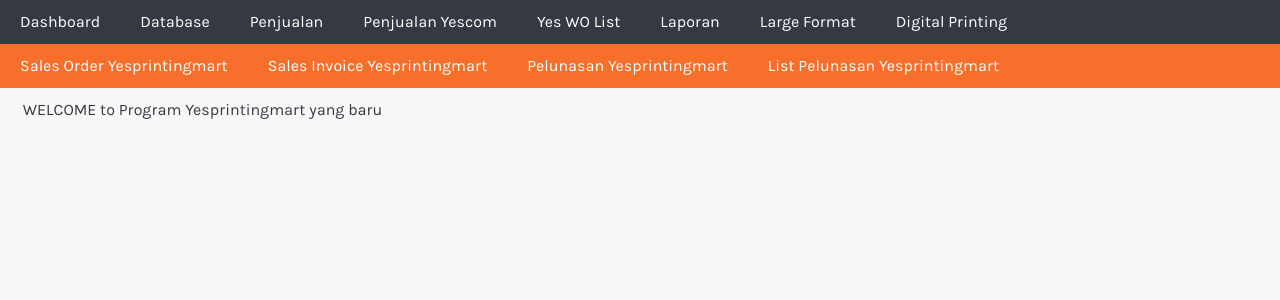
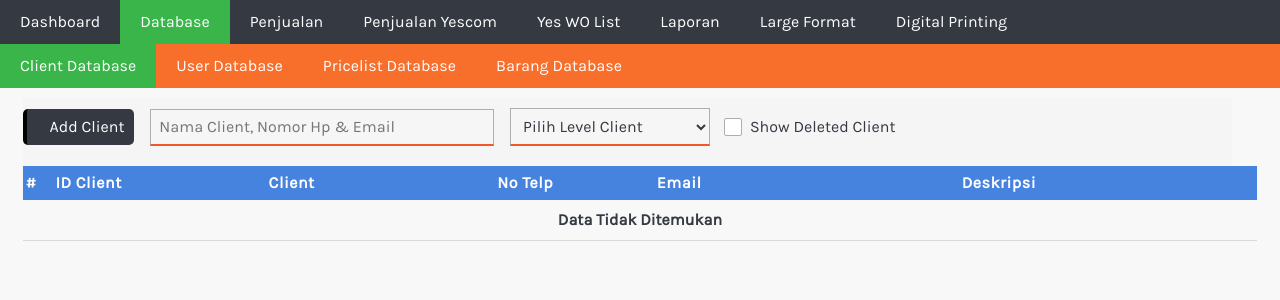
Before and after one commit to hendralien32/yesprintingmart, a PHP site: page /program/?page=Client_YPM&tab=DatabaseYPM in a window 1280 px wide. Shown: the part 68-368 px from the top of the page. Run offline with PHP 8.4, Linux system fonts and the light colour scheme; the visitor is signed in with stand-in values (Sample User, id 1); tables that the repository leaves empty or names only in its code hold one stand-in row (values such as "Sample post"); some libraries are stand-ins or nearby versions; some web fonts are replaced.

Commit message:
Update Program 29/04/2020 05.56

```diff
--- /dev/null
+++ b/program/Ajax/database_client_ajax.php
@@ -0,0 +1,115 @@
+<?php
+    require_once "../../function.php";
+
+    if($_POST['type_client']!="") {
+        $add_where = "and customer.level_client ='$_POST[type_client]'";
+    } elseif($_POST['data']!="") {
+        $add_where = "and ( customer.nama_client LIKE '%$_POST[data]%' or customer.no_telp LIKE '%$_POST[data]%' or customer.email LIKE '%$_POST[data]%' )";
+    } else {
+        $add_where = "";
+    }
+?>
+
+<center><img src="../images/0_4Gzjgh9Y7Gu8KEtZ.gif" width="150px" id="loader" style="display:none;"></center>
+    <table>
+        <tbody>
+            <tr>
+                <th width="1%">#</th>
+                <th width="8%" id="cid">ID Client</th>
+                <th width="25%" id="client">Client</th>
+                <th width="13%">No Telp</th>
+                <th width="12%">Email</th>
+                <th width="40%">Deskripsi</th>
+                <th width="1%"></th>
+            </tr>
+            <?php
+                $sql =
+                "SELECT
+                    customer.cid,
+                    customer.nama_client,
+                    customer.no_telp,
+                    customer.email,
+                    customer.alamat_kantor as deskripsi,
+                    customer.level_client,
+                    customer.status_client,
+                    customer.special
+                FROM
+                    customer
+                WHERE
+                    customer.status_client = '$_POST[show_delete]'
+                    $add_where
+                ORDER BY
+                    customer.cid
+                DESC
+                ";
+                $no = 0;
+                $result = $conn_OOP -> query($sql);
+                if ($result->num_rows > 0) :
+                    while ($row = $result->fetch_assoc()) :
+                        $handphone = $row['no_telp'];
+                        if(strlen($handphone)=="7") {
+                            $telp_1=substr($handphone,0,3);
+                            $telp_2=substr($handphone,3,4);
+                            $no_telp="(061) ". $telp_1 . "-" .$telp_2;
+                        } elseif(strlen($handphone)=="10") {
+                            $telp_1=substr($handphone,0,4);
+                            $telp_2=substr($handphone,4,3);
+                            $telp_3=substr($handphone,7,3);
+                            $no_telp=$telp_1 . "-". $telp_2 . "-" .$telp_3;
+                        } elseif(strlen($handphone)=="11") {
+                            $telp_1=substr($handphone,0,4);
+                            $telp_2=substr($handphone,4,4);
+                            $telp_3=substr($handphone,8,3);
+                            $no_telp=$telp_1 . "-". $telp_2 . "-" .$telp_3;
+                        }  elseif(strlen($handphone)=="12") {
+                            $telp_1=substr($handphone,0,4);
+                            $telp_2=substr($handphone,4,4);
+                            $telp_3=substr($handphone,8,4);
+                            $no_telp=$telp_1 . "-". $telp_2 . "-" .$telp_3;
+                        } else {
+                            $no_telp="$handphone";
+                        }
+
+                        $no++;
+                        $CID = sprintf("%05d",$row['cid']);
+
+                        if($row['level_client']=="D1") : $status = "#228B22";
+                        elseif($row['level_client']=="D2") : $status = "#4169E1";
+                        elseif($row['level_client']=="D3") : $status = "#FF4500";
+                        elseif($row['level_client']=="D4") : $status = "#FF0000";
+                        else : $status = "#000000";
+                        endif;
+                        if($row['special']=="Y") {
+                            $special = "<i class='fad fa-crown'></i>";
+                        } else {
+                            $special = "";
+                        }
+
+                        if($row['status_client']=="T") :
+                            $icon = "<i class='fas fa-undo-alt text-success'></i>";
+                        else :
+                            $icon = "<i class='far fa-trash-alt text-danger'></i>";
+                        endif;
+
+                        echo "
+                        <tr>
+                            <td>$no</td>
+                            <td>C-$CID</td>
+                            <td><b style='color:$status;'>▐</b> $row[nama_client] $special</td>
+                            <td>$no_telp</td>
+                            <td>$row[email]</td>
+                            <td>$row[deskripsi]</td>
+                            <td class='pointer' ondblclick='hapus(\"". $row['cid'] ."\", \"". $row['nama_client'] ."\", \"". $row['status_client'] ."\")'>$icon</td>
+                        </tr>
+                        ";
+                    endwhile;
+                else :
+                    echo "
+                        <tr>
+                            <td colspan='7'><center><b><i class='far fa-empty-set'></i> Data Tidak Ditemukan <i class='far fa-empty-set'></i></b></center></td>
+                        </tr>
+                    ";
+                endif;
+            ?>
+        </tbody>
+    </table>
--- a/program/Next Progressive.txt
+++ b/program/Next Progressive.txt
@@ -45,10 +45,12 @@ Next Progressive
       ` Update User
       ` Delete User
    - Database Client
-      ` List Client Database
+      ` List Client Database [solved]
       ` Add Client
+         * Error di validasi client
+         * ada inputan yang tidak masuk ke database
       ` Update Client
-      ` Delete Client
+      ` Delete Client [solved]
    - Database Barang
       ` List Barang Database
       ` Add Barang
--- a/program/css/program.css
+++ b/program/css/program.css
@@ -114,7 +114,7 @@
     --fa-secondary-color: dimgray;
 }
 
-.fa-cash-register, .fa-credit-card, .fa-hand-holding-usd  {
+.fa-cash-register, .fa-credit-card, .fa-hand-holding-usd, .fa-crown  {
     --fa-primary-color:orange;
     --fa-secondary-color: rgb(197, 77, 8);
     --fa-secondary-opacity: 1;
--- /dev/null
+++ b/program/database_client.php
@@ -0,0 +1,27 @@
+<?php
+    require_once "../function.php";
+?>
+
+<script src="js/database_client.js" async type="text/javascript" ></script>
+
+<div class="left_content">
+    <?php if($_SESSION['level']=="admin" or $_SESSION['level']=="CS" or $_SESSION['level']=="accounting") : ?>
+    <button type="button" onclick="LaodForm('database_client')"><i class="far fa-plus-circle"></i> Add Client</button>
+    <?php endif; ?>
+    <input type="text" id="nama_client" class='search data' placeholder="Nama Client, Nomor Hp & Email" onchange="search_data()">
+    <select id="type_client" onchange="search_typedata()">
+        <option value="">Pilih Level Client</option>
+        <option value="D1">D1 - Good Client</option>
+        <option value="D2">D2 - Average Client</option>
+        <option value="D3">D3 - Bad Client</option>
+        <option value="D4">D4 - Blacklisted Client</option>
+    </select>
+    <span style='margin-left:10px'>
+        <input class="input-checkbox100" id="Check_box" type="checkbox" name="remember" onclick='Show_delete()'>
+        <label class="label-checkbox100" for="Check_box">Show Deleted Client</label>
+    </span>
+</div>
+
+<div id="list_DatabaseClient">
+    <center><img src="../images/0_4Gzjgh9Y7Gu8KEtZ.gif" width="150px"></center>
+</div>
--- a/program/index.php
+++ b/program/index.php
@@ -9,13 +9,14 @@
     }
 
     $page = isset($_GET['page']) ? $_GET['page'] : 1;
+    $tab = isset($_GET['tab']) ? $_GET['tab'] : 1;
 
     if (isset($page)) :
         switch ($page) :
-            case 'SO_YPM':              $title = 'Sales Order';                     break;
-            case 'SI_YPM':              $title = 'Sales Invoice';                   break;
-            case 'Payment_YPM':         $title = 'Pelunasan Invoice';               break;
-            case 'List_Payment_YPM':    $title = 'List Pelunasan Invoice';          break;
+            case 'SO_YPM':              $title = 'Sales Order';                 break;
+            case 'SI_YPM':              $title = 'Sales Invoice';               break;
+            case 'Payment_YPM':         $title = 'Pelunasan Invoice';           break;
+            case 'List_Payment_YPM':    $title = 'List Pelunasan Invoice';      break;
             default:                    $title = 'YES Program V.5.0';
         endswitch;
     endif;
@@ -37,17 +38,17 @@
 
 <!--===============================================================================================-->
 
-    <script src="js/jquery-3.4.1.min.js"></script>
+    <script src="js/Plugin/jquery-3.4.1.min.js"></script>
     <!-- jQuery UI library -->
     <link rel="stylesheet" href="css/jquery-ui.css">
-    <script src="js/jquery-ui.min.js"></script>
+    <script src="js/Plugin/jquery-ui.min.js"></script>
 
     <script src="js/script.js"></script>
     <link rel="stylesheet" type="text/css" src="css/Font-Awesome-master/css/all.css">
     <script defer src="css/Font-Awesome-master/js/all.js"></script>
     <link rel="stylesheet" type="text/css" href="../fonts/font-awesome-4.7.0/css/font-awesome.min.css">
-    <script src="js/moment-with-locales.js"></script>
-    <script src="js/moment-timezone-with-data.js"></script>
+    <script src="js/Plugin/moment-with-locales.js"></script>
+    <script src="js/Plugin/moment-timezone-with-data.js"></script>
 
 <!--===============================================================================================-->
 
@@ -87,9 +88,9 @@
         </div>
         <div id="menu">
             <ul>
-                <li>Dashboard</li>
-                <li>Database</li>
-                <a href="?page=SO_YPM&tab=SalesYPM"><li>Penjualan</li></a>
+                <a href="../"><li class='<?= ($page == '1') ? 'active':''; ?>'>Dashboard</li></a>
+                <a href="?page=Client_YPM&tab=DatabaseYPM"><li class='<?= ($tab == 'DatabaseYPM') ? 'active':''; ?>'>Database</li>
+                <a href="?page=SO_YPM&tab=SalesYPM"><li class='<?= ($tab == 'SalesYPM') ? 'active':''; ?>'>Penjualan</li></a>
                 <li>Penjualan Yescom</li>
                 <li>Yes WO List</li>
                 <li>Laporan</li>
@@ -99,13 +100,23 @@
             </ul>
         </div>
         <div id="sub_menu">
+        <?php if($tab=='SalesYPM') : ?>
             <ul>
-                <a href="?page=SO_YPM&tab=SalesYPM"><li>Sales Order Yesprintingmart</li></a>
-                <a href="?page=SI_YPM&tab=SalesYPM"><li>Sales Invoice Yesprintingmart</li></a>
-                <a href="?page=Payment_YPM&tab=SalesYPM"><li>Pelunasan Yesprintingmart</li></a>
-                <a href="?page=List_Payment_YPM&tab=SalesYPM"><li>List Pelunasan Yesprintingmart</li></a>
+                <a href="?page=SO_YPM&tab=SalesYPM"><li class='<?= ($page == 'SO_YPM') ? 'active':''; ?>'>Sales Order Yesprintingmart</li></a>
+                <a href="?page=SI_YPM&tab=SalesYPM"><li class='<?= ($page == 'SI_YPM') ? 'active':''; ?>'>Sales Invoice Yesprintingmart</li></a>
+                <a href="?page=Payment_YPM&tab=SalesYPM"><li class='<?= ($page == 'Payment_YPM') ? 'active':''; ?>'>Pelunasan Yesprintingmart</li></a>
+                <a href="?page=List_Payment_YPM&tab=SalesYPM"><li class='<?= ($page == 'List_Payment_YPM') ? 'active':''; ?>'>List Pelunasan Yesprintingmart</li></a>
                 <div class="clear"></div>
             </ul>
+        <?php elseif($tab=='DatabaseYPM') : ?>
+            <ul>
+                <a href=""><li class='<?= ($page == 'Client_YPM') ? 'active':''; ?>'>Client Database</li></a>
+                <a href=""><li class=''>User Database</li></a>
+                <a href=""><li class=''>Pricelist Database</li></a>
+                <a href=""><li class=''>Barang Database</li></a>
+                <div class="clear"></div>
+            </ul>
+        <?php endif; ?>
         </div>
 
         <div id="content">
@@ -120,6 +131,7 @@
                         case 'SI_YPM':              require_once('invoce_penjualan.php');                   break;
                         case 'Payment_YPM':         require_once('pelunasan_penjualan.php');                break;
                         case 'List_Payment_YPM':    require_once('list_pelunasan_penjualan.php');           break;
+                        case 'Client_YPM':          require_once('database_client.php');                break;
                         default:                    require_once('test.php');
                     endswitch;
                 else :
--- a/program/js/script.js
+++ b/program/js/script.js
@@ -59,6 +59,8 @@ function LaodForm(id,nid,Akses_Edit) {
         var judul = "Form Pelunasan Invoice";
     } else if( id == "pelunasan_Multi_invoice" ) {
         var judul = "Form Multi Payment";
+    } else if ( id == "database_client" ) {
+        var judul = "Form Client";
     }
 
     $.ajax({
--- a/program/progress/validasi_progress.php
+++ b/program/progress/validasi_progress.php
@@ -8,7 +8,7 @@
 
     if($term!="" and $tipe_validasi=="autocomplete_client") {
 
-        $result = mysqli_query($conn, "SELECT customer.cid, customer.nama_client, customer.no_telp FROM customer where customer.nama_client LIKE '%$_POST[term]%' and customer.status='A' LIMIT 15");
+        $result = mysqli_query($conn, "SELECT customer.cid, customer.nama_client, customer.no_telp FROM customer where customer.nama_client LIKE '%$_POST[term]%' and customer.status_client='A' LIMIT 15");
 
         if( mysqli_num_rows($result) > 0 ) {
             while($row = mysqli_fetch_assoc($result)){
@@ -17,7 +17,7 @@
             echo json_encode($json);
         }
     } elseif ($term!="" and $tipe_validasi=="Search_client") {
-        $result = mysqli_query($conn, "SELECT customer.cid, customer.nama_client, customer.level  FROM customer where customer.nama_client = '$_POST[term]' and customer.status='A'");
+        $result = mysqli_query($conn, "SELECT customer.cid, customer.nama_client, customer.level  FROM customer where customer.nama_client = '$_POST[term]' and customer.status_client='A'");
 
         $row = mysqli_fetch_assoc($result);
 
```
Also changed, not shown: program/Ajax/list_pelunasan_penjualan_ajax.php (+7 -0 lines), program/Form/database_client_f.php (added, +67 -0 lines), program/js/database_client.js (added, +159 -0 lines), program/js/test.js (deleted, +0 -238 lines), program/progress/setter_penjualan_prog.php (+34 -3 lines), program/js/Plugin/jquery-3.4.1.min.js (renamed from program/js/jquery-3.4.1.min.js), program/js/Plugin/jquery-ui.min.js (renamed from program/js/jquery-ui.min.js), program/js/Plugin/moment-timezone-with-data.js (renamed from program/js/moment-timezone-with-data.js), program/js/Plugin/moment-with-locales.js (renamed from program/js/moment-with-locales.js), program/js/print.js (deleted).
